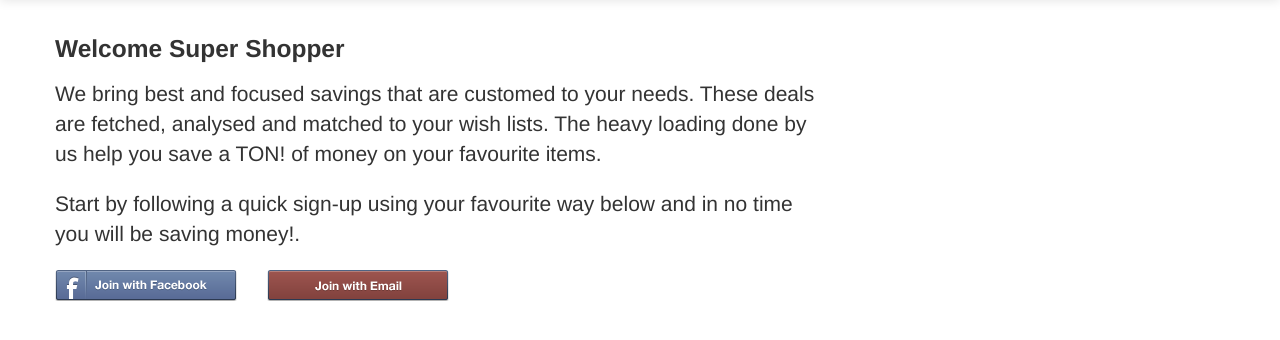
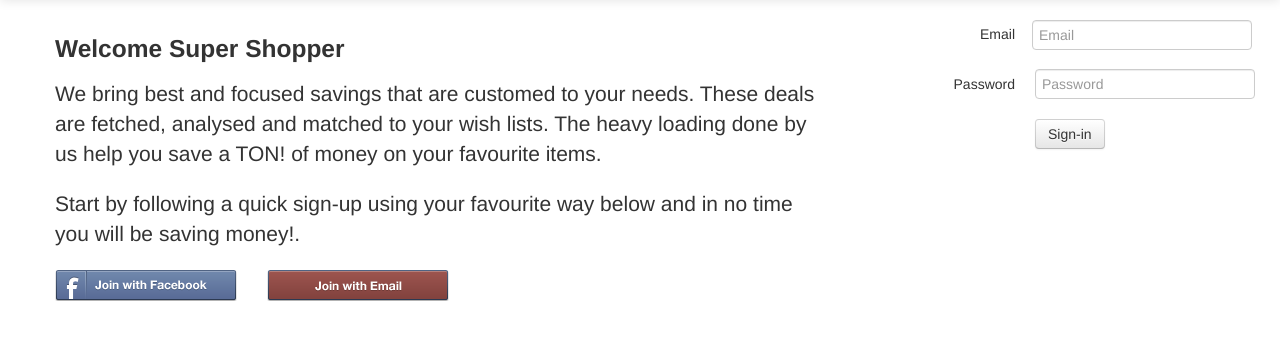
Before and after one commit to iamfaisalkhan/dealhunt, a CodeIgniter app: page /bbY/ in a window 1280 px wide. Shown: the part 41-381 px from the top of the page. Run offline with CodeIgniter, Linux system fonts and the light colour scheme.

Commit message:
Added user login dialog box. Made the divs for displaying items fixed height.

```diff
--- a/bbY/application/views/home/index_view.php
+++ b/bbY/application/views/home/index_view.php
@@ -26,8 +26,36 @@
             <img alt="login" src="<?php echo base_url();?>assets/img/email-signup.png">
           </a>
           </div>
+
        </div>
 
+   </div>
+
+   <div class="span4">
+   <!--  Login Form -->
+    <form class="form-horizontal">
+    <!--  Email -->
+    <div class="control-group">
+     <label class="control-label" for="inputEmail">Email</label>
+     <div class="controls">
+       <input type="text" id="inputEmail" placeholder="Email">
+     </div>
+   </div>
+
+   <!--  Password -->
+   <div class="control-group">
+     <label class="control-label" for="inputPassword">Password</label>
+     <div class="controls">
+       <input type="password" id="inputPassword" placeholder="Password">
+     </div>
+   </div>
+   <div class="control-group">
+     <div class="controls">
+       <button id="new_user" type="submit" class="btn">Sign-in</button>
+     </div>
+   </div>
+
+   </form> <!--  Login form end -->
    </div>
  </div>
  </div> <!--  row -->
@@ -69,7 +97,7 @@
 
    <div class="control-group">
      <div class="controls">
-       <button id="new_user" type="submit" class="btn">Sing-up</button>
+       <button id="new_user" type="submit" class="btn">Sign-Up</button>
      </div>
    </div>
 
--- a/bbY/assets/css/budget-buy.css
+++ b/bbY/assets/css/budget-buy.css
@@ -3,3 +3,7 @@ input[type="text"],
 	margin-left: -3px;
 	margin-bottom: -10px;
 }
+
+.fixed-height {
+   height: 310px;
+}
```
Also changed, not shown: bbY/application/views/items/items_view.php (+4 -6 lines).
